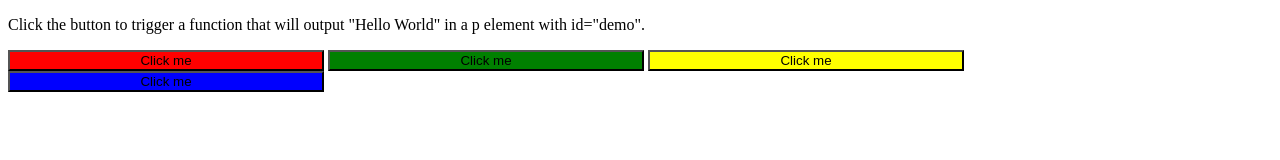
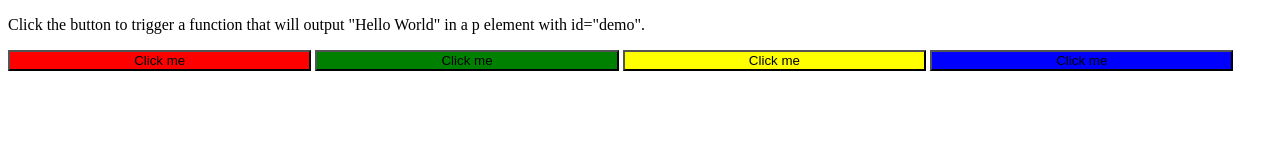
Before and after one commit to Spencer0407/EscapeRoom, a plain HTML site: page index.html in a window 1280 px wide. Drawn offline with Linux system fonts and the light colour scheme.

Commit message:
Update index.html

```diff
--- a/index.html
+++ b/index.html
@@ -4,26 +4,30 @@
 #firstButton{
 
 	background-color:red;
-	width: 25%;
+	width: 24%;
 }
 #secondButton{
 
 	background-color:green;
-	width: 25%;
+	width: 24%;
 }
 #thirdButton{
 
 	background-color: yellow;
-	width: 25%;
+	width: 24%;
 }
 #fourthButton{
 
 	background-color:blue;
-	width: 25%;
+	width: 24%;
 }
 #secondDiv{
 	height:50%;
 
+}
+h1{
+	background-color:white;
+	text-align:center;
 }
 </style>
 <body>
```
